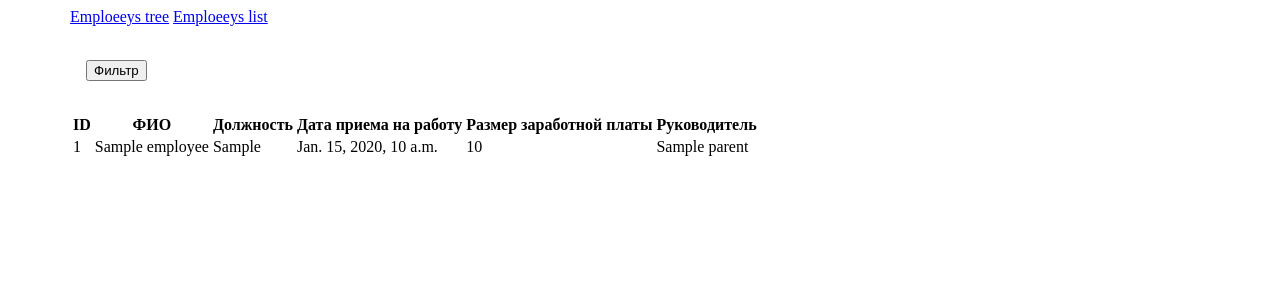
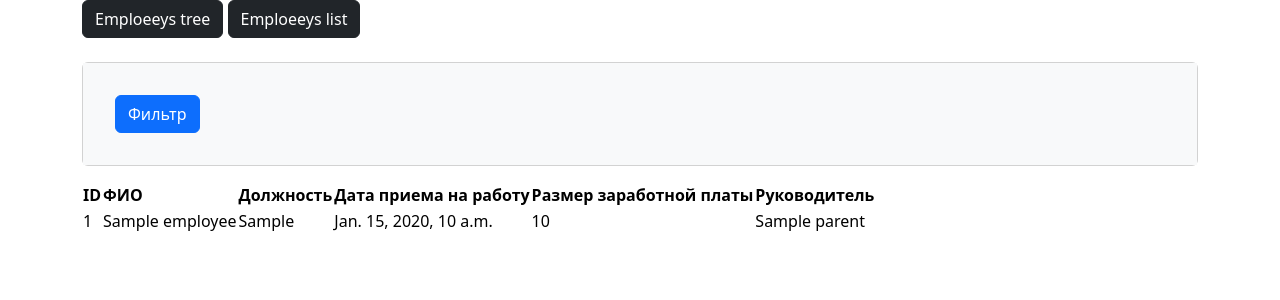
Before and after one commit to AleksandrKosmylev/abz_test_task, a Django app: template employees/templates/employees_list.html in a window 1280 px wide. Shown: the top 300 px of the page. Run offline with Django 5.2, Linux system fonts and the light colour scheme; the template is opened without the code that fills it: most values are stand-ins (such as "Sample title", 1, 10 or a date in 2020); some libraries are stand-ins or nearby versions.

Commit message:
add bootstrap link

```diff
--- a/employees/templates/layout.html
+++ b/employees/templates/layout.html
@@ -1,14 +1,12 @@
 <!DOCTYPE html>
-
 {% load django_bootstrap5 %}
+{% bootstrap_css %}
+{% bootstrap_javascript %}
 <html lang="en">
 <head>
-
-  <link rel="stylesheet" href="https://cdnjs.cloudflare.com/ajax/libs/twitter-bootstrap/5.3.3/css/bootstrap-grid.min.css" integrity="sha512-i1b/nzkVo97VN5WbEtaPebBG8REvjWeqNclJ6AItj7msdVcaveKrlIIByDpvjk5nwHjXkIqGZscVxOrTb9tsMA==" crossorigin="anonymous" referrerpolicy="no-referrer" />
-
-  <meta charset="utf-8">
-  <meta name="viewport" content="width=device-width, initial-scale=1">
-  <title>Employees</title>
+   <meta charset="utf-8">
+  <link href="https://cdnjs.cloudflare.com/ajax/libs/bootstrap/5.3.3/css/bootstrap-grid.min.css" rel="stylesheet" type="text/css">
+ <title>Employees</title>
 </head>
 <body>
 
```
